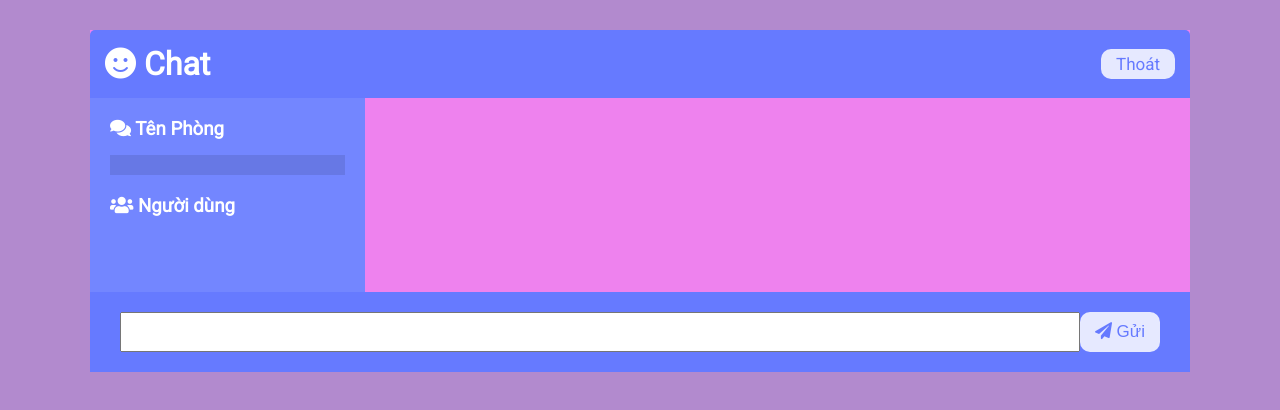
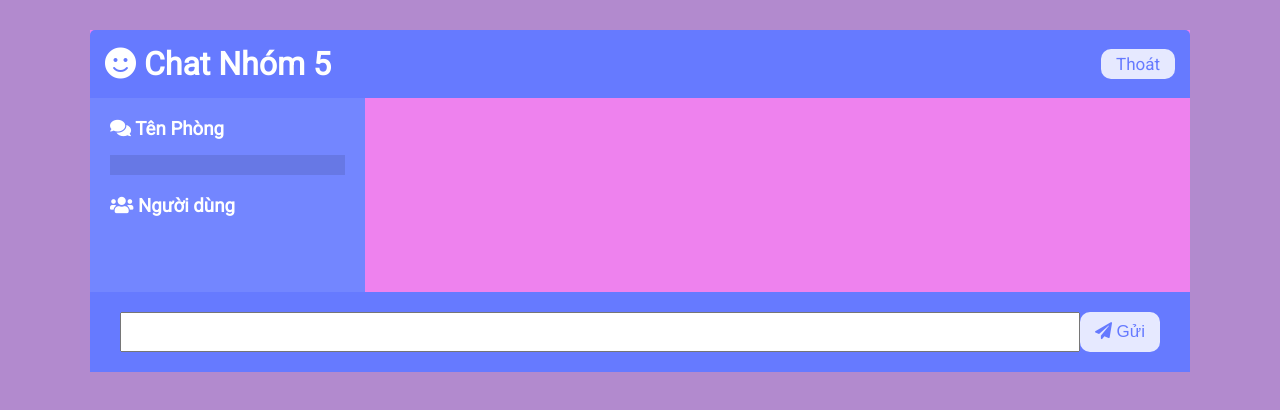
Before and after one commit to NguyenHuuDat0x/nodejs, a website: page public/chat.html in a window 1280 px wide. Drawn offline with nearby package versions, Linux system fonts and the light colour scheme; no server answers.

Commit message:
Update chat.html

```diff
--- a/public/chat.html
+++ b/public/chat.html
@@ -15,7 +15,7 @@
   <body>
     <div class="chat-container">
       <header class="chat-header">
-        <h1><i class="fas fa-smile"></i> Chat</h1>
+        <h1><i class="fas fa-smile"></i> Chat Nhóm 5</h1>
         <a id="leave-btn" class="btn">Thoát</a>
       </header>
       <main class="chat-main">
```
